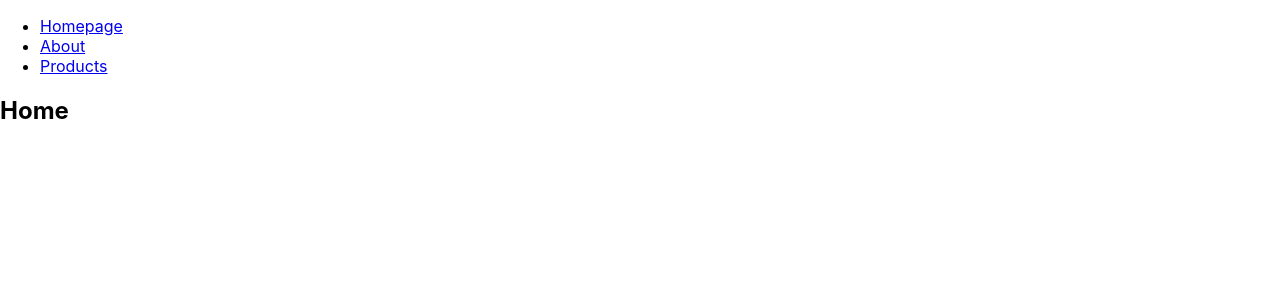
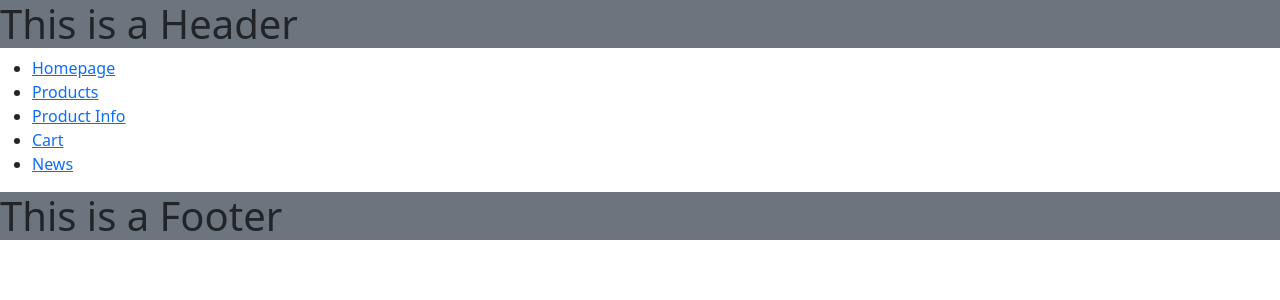
Before and after one commit to PhucNguyenSolver/react-web-programming, a React (Create React App) app in the folder frontend/: page / in a window 1280 px wide. Shown: the top 300 px of the page. Built offline with nearby package versions, Linux system fonts and the light colour scheme.

Commit message:
update folders & add router

```diff
--- a/frontend/package.json
+++ b/frontend/package.json
@@ -37,7 +37,9 @@
   },
   "devDependencies": {
     "@babel/core": "^7.16.0",
+    "bootstrap": "^5.1.3",
+    "react-bootstrap": "^2.0.1",
     "react-router-dom": "^5.3.0",
-    "typescript": "^4.5.0-dev.20211030"
+    "typescript": "^4.5.0-dev.20211101"
   }
 }
--- a/frontend/src/App.js
+++ b/frontend/src/App.js
@@ -5,44 +5,66 @@ import {
   Route,
   Link
 } from "react-router-dom";
-import Homepage from './Components/Homepage/index.js'
-import Products from './Components/Product/index.js'
+import 'bootstrap/dist/css/bootstrap.css';
 
+import Header from './Components/Utils/Header';
+import Footer from './Components/Utils/Footer';
+import Homepage from './Components/Homepage/index.js';
+import Products from './Components/Products/index.js';
+import ProductInfo from './Components/ProductInfo/index.js';
+import Cart from './Components/Cart/index.js';
+import News from './Components/News/index.js';
 
-function About() {
-  return <h2>About</h2>;
-}
-
-export default function App() {
+function DefaultRouter() {
   return (
-    <Router>
-      <div>
     <nav>
       <ul>
         <li>
-              <Link to="/">Homepage</Link>
-            </li>
-            <li>
-              <Link to="/about">About</Link>
+          <Link to="/homepage">Homepage</Link>
         </li>
         <li>
           <Link to="/products">Products</Link>
         </li>
+        <li>
+          <Link to="/product-info/">Product Info</Link>
+        </li>
+        <li>
+          <Link to="/cart/">Cart</Link>
+        </li>
+        <li>
+          <Link to="/news/">News</Link>
+        </li>
       </ul>
     </nav>
+  );
+}
 
+export default function App() {
+  return (<>
+    <Header />
+    <Router>
       <Switch>
-          <Route path="/about">
-            <About />
+        <Route exact path="/">
+          <DefaultRouter />
+        </Route>
+        <Route path="/homepage">
+          <Homepage />
         </Route>
         <Route path="/products">
           <Products />
         </Route>
-          <Route path="/">
-            <Homepage />
+        <Route path="/product-info">
+          <ProductInfo />
+        </Route>
+        <Route path="/cart">
+          <Cart />
+        </Route>
+        <Route path="/news">
+          <News />
         </Route>
       </Switch>
-      </div>
     </Router>
+    <Footer />
+    </>
   );
 }
--- /dev/null
+++ b/frontend/src/Components/Cart/index.js
@@ -0,0 +1,3 @@
+export default function Cart() {
+  return <h2>Cart</h2>;
+}
--- /dev/null
+++ b/frontend/src/Components/News/index.js
@@ -0,0 +1,5 @@
+export default function News () {
+  return (<>
+    <div>News</div>
+  </>)
+}
--- /dev/null
+++ b/frontend/src/Components/ProductInfo/index.js
@@ -0,0 +1,3 @@
+export default function ProductInfo() {
+  return <h2>Product Info</h2>;
+}
--- /dev/null
+++ b/frontend/src/Components/Utils/Footer.js
@@ -0,0 +1,5 @@
+export default function Footer() {
+  return (<>
+    <h1 className="bg-secondary">This is a Footer</h1>
+  </>);
+}
--- /dev/null
+++ b/frontend/src/Components/Utils/Header.js
@@ -0,0 +1,5 @@
+export default function Header() {
+  return (<>
+    <h1 className="bg-secondary">This is a Header</h1>
+  </>);
+}
```
Also changed, not shown: frontend/src/Components/Products/index.js (renamed from frontend/src/Components/Product/index.js), 1 other file (tests, documents, lock files or other folders). Lines whose indentation alone changed are shown as unchanged.
